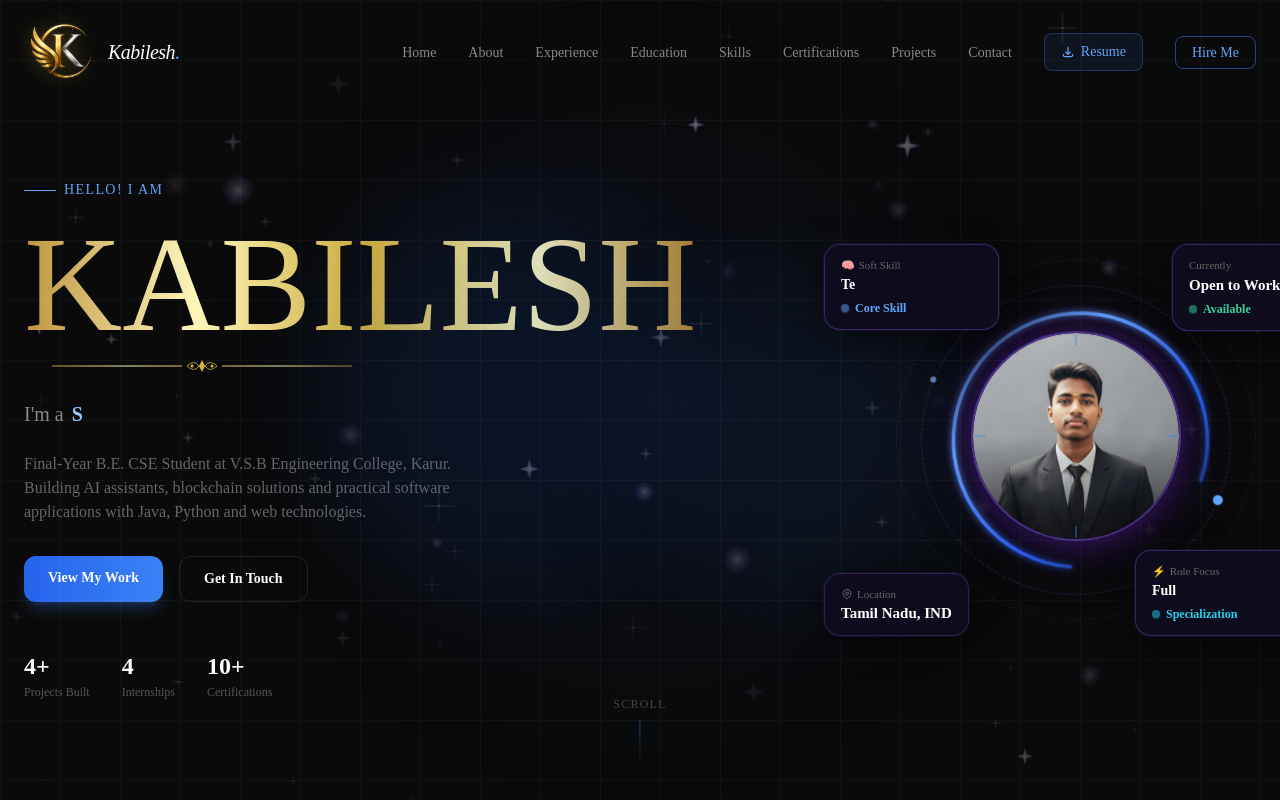
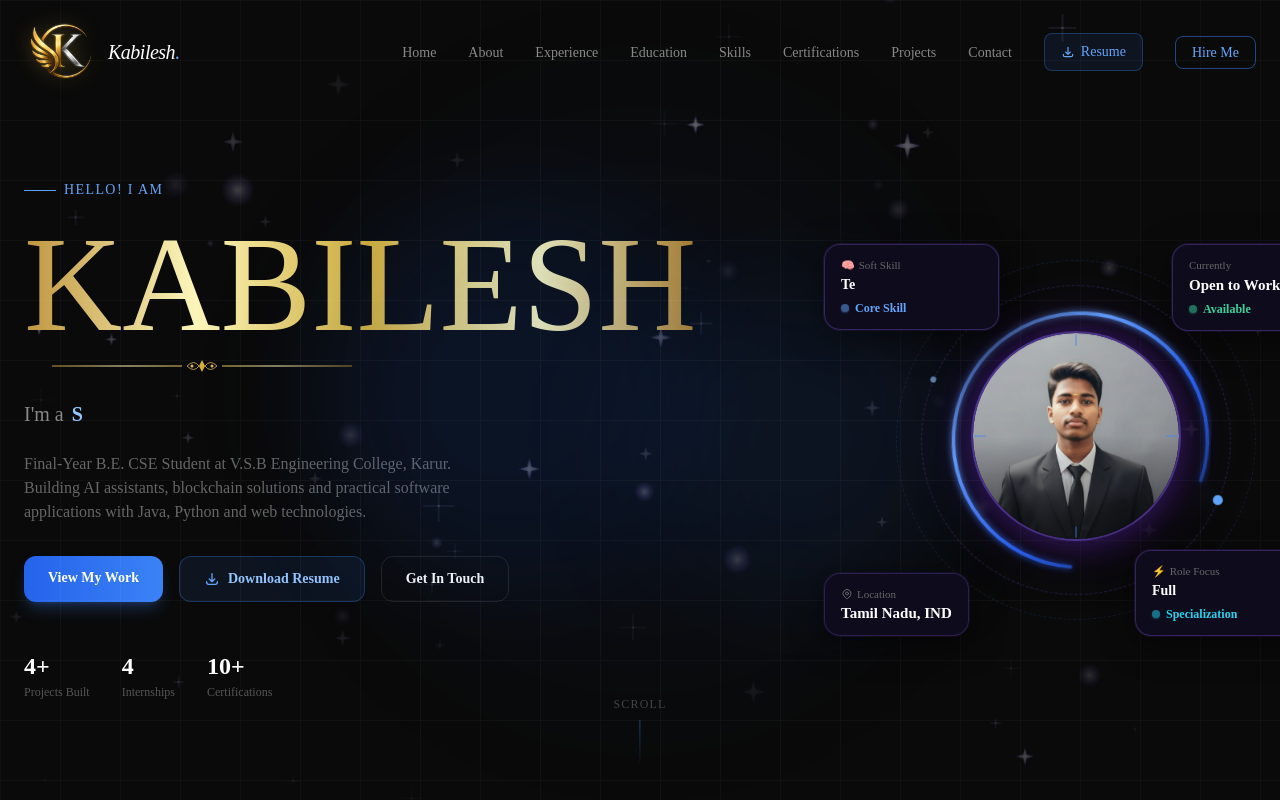
Before and after one commit to KABI1212/Kabilesh-Portfolio, a Next.js app: page / in a window 1280 px wide. Shown: the top 800 px of the page. Built offline with nearby package versions, Linux system fonts and the light colour scheme; a web font is replaced by a local one.

Commit message:
feat: add direct resume download button to hero section

```diff
--- a/components/Hero.tsx
+++ b/components/Hero.tsx
@@ -200,6 +200,18 @@ export default function Hero() {
                 className="px-6 py-3 rounded-xl bg-gradient-to-r from-blue-600 to-blue-500 text-white font-semibold text-sm hover:from-blue-500 hover:to-cyan-400 transition-all duration-300 shadow-lg shadow-blue-500/25 hover:shadow-blue-500/40 hover:-translate-y-0.5"
               >
                 View My Work
+              </a>
+              <a
+                href="/resume.pdf"
+                download="Kabilesh_K_Resume.pdf"
+                target="_blank"
+                rel="noopener noreferrer"
+                className="px-6 py-3 rounded-xl bg-blue-500/10 border border-blue-500/30 text-blue-300 font-semibold text-sm hover:bg-blue-500/20 hover:border-blue-400 transition-all duration-300 hover:-translate-y-0.5 flex items-center gap-2"
+              >
+                <svg className="w-4 h-4 text-blue-400" fill="none" stroke="currentColor" viewBox="0 0 24 24">
+                  <path strokeLinecap="round" strokeLinejoin="round" strokeWidth={2} d="M4 16v1a3 3 0 003 3h10a3 3 0 003-3v-1m-4-4l-4 4m0 0l-4-4m4 4V4" />
+                </svg>
+                Download Resume
               </a>
               <a
                 href="#contact"
```
